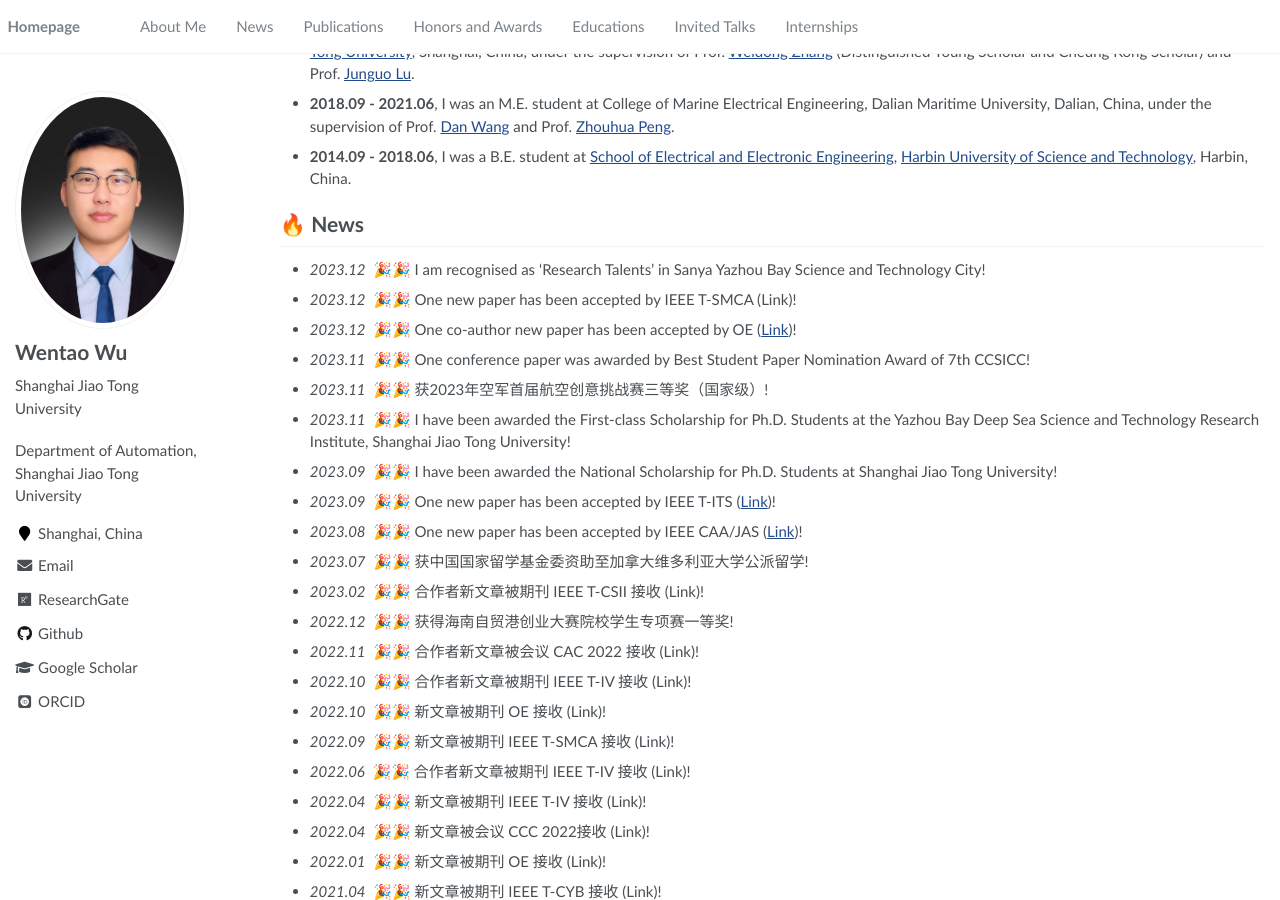
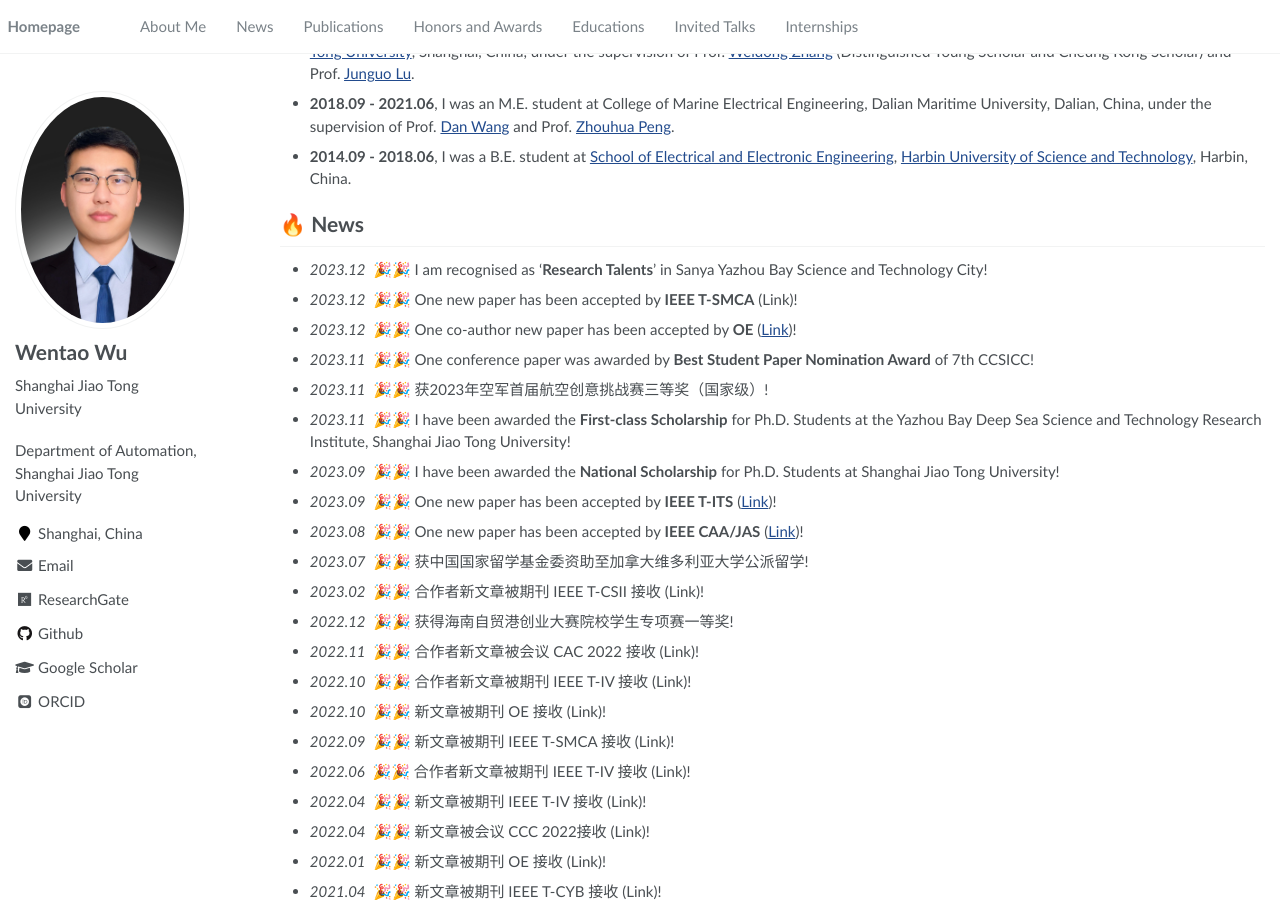
Before and after one commit to wwtsjtu/wwt.github.io, a Jekyll site: the page built from _pages/about.md, in a window 1280 px wide and 900 px high, scrolled down 496 px. Built offline with Jekyll 4.4.1, drawn with Linux system fonts in a browser that asks for light colours; some web fonts are replaced.

```diff
--- a/_pages/about.md
+++ b/_pages/about.md
@@ -28,15 +28,15 @@ My research interest includes neural machine translation and computer vision. I
 - **2014.09 - 2018.06**, I was a B.E. student at [School of Electrical and Electronic Engineering](https://www.seiee.sjtu.edu.cn/), [Harbin University of Science and Technology](http://www.hrbust.edu.cn/), Harbin, China.
 
 # 🔥 News
-- *2023.12* &nbsp;🎉🎉  I am recognised as 'Research Talents' in Sanya Yazhou Bay Science and Technology City!
-- *2023.12* &nbsp;🎉🎉  One new paper has been accepted by IEEE T-SMCA (Link)!
-- *2023.12* &nbsp;🎉🎉  One co-author new paper has been accepted by OE ([Link](https://www.sciencedirect.com/science/article/abs/pii/S0029801822021497))!
-- *2023.11* &nbsp;🎉🎉  One conference paper was awarded by Best Student Paper Nomination Award of 7th CCSICC!
+- *2023.12* &nbsp;🎉🎉  I am recognised as '**Research Talents**' in Sanya Yazhou Bay Science and Technology City!
+- *2023.12* &nbsp;🎉🎉  One new paper has been accepted by **IEEE T-SMCA** (Link)!
+- *2023.12* &nbsp;🎉🎉  One co-author new paper has been accepted by **OE** ([Link](https://www.sciencedirect.com/science/article/abs/pii/S0029801822021497))!
+- *2023.11* &nbsp;🎉🎉  One conference paper was awarded by **Best Student Paper Nomination Award** of 7th CCSICC!
 - *2023.11* &nbsp;🎉🎉  获2023年空军首届航空创意挑战赛三等奖（国家级）!
-- *2023.11* &nbsp;🎉🎉  I have been awarded the First-class Scholarship for  Ph.D. Students at the Yazhou Bay Deep Sea Science and Technology Research Institute, Shanghai Jiao Tong University!
-- *2023.09* &nbsp;🎉🎉   I have been awarded the National Scholarship for Ph.D. Students at Shanghai Jiao Tong University!
-- *2023.09* &nbsp;🎉🎉  One new paper has been accepted by IEEE T-ITS ([Link](https://ieeexplore.ieee.org/xpl/RecentIssue.jsp?punumber=6979))!
-- *2023.08* &nbsp;🎉🎉  One new paper has been accepted by IEEE CAA/JAS ([Link](https://www.ieee-jas.net/indexen.html))!
+- *2023.11* &nbsp;🎉🎉  I have been awarded the **First-class Scholarship** for Ph.D. Students at the Yazhou Bay Deep Sea Science and Technology Research Institute, Shanghai Jiao Tong University!
+- *2023.09* &nbsp;🎉🎉   I have been awarded the **National Scholarship** for Ph.D. Students at Shanghai Jiao Tong University!
+- *2023.09* &nbsp;🎉🎉  One new paper has been accepted by **IEEE T-ITS** ([Link](https://ieeexplore.ieee.org/xpl/RecentIssue.jsp?punumber=6979))!
+- *2023.08* &nbsp;🎉🎉  One new paper has been accepted by **IEEE CAA/JAS** ([Link](https://www.ieee-jas.net/indexen.html))!
 - *2023.07* &nbsp;🎉🎉  获中国国家留学基金委资助至加拿大维多利亚大学公派留学!
 - *2023.02* &nbsp;🎉🎉  合作者新文章被期刊 IEEE T-CSII 接收 (Link)!
 - *2022.12* &nbsp;🎉🎉  获得海南自贸港创业大赛院校学生专项赛一等奖!
```
